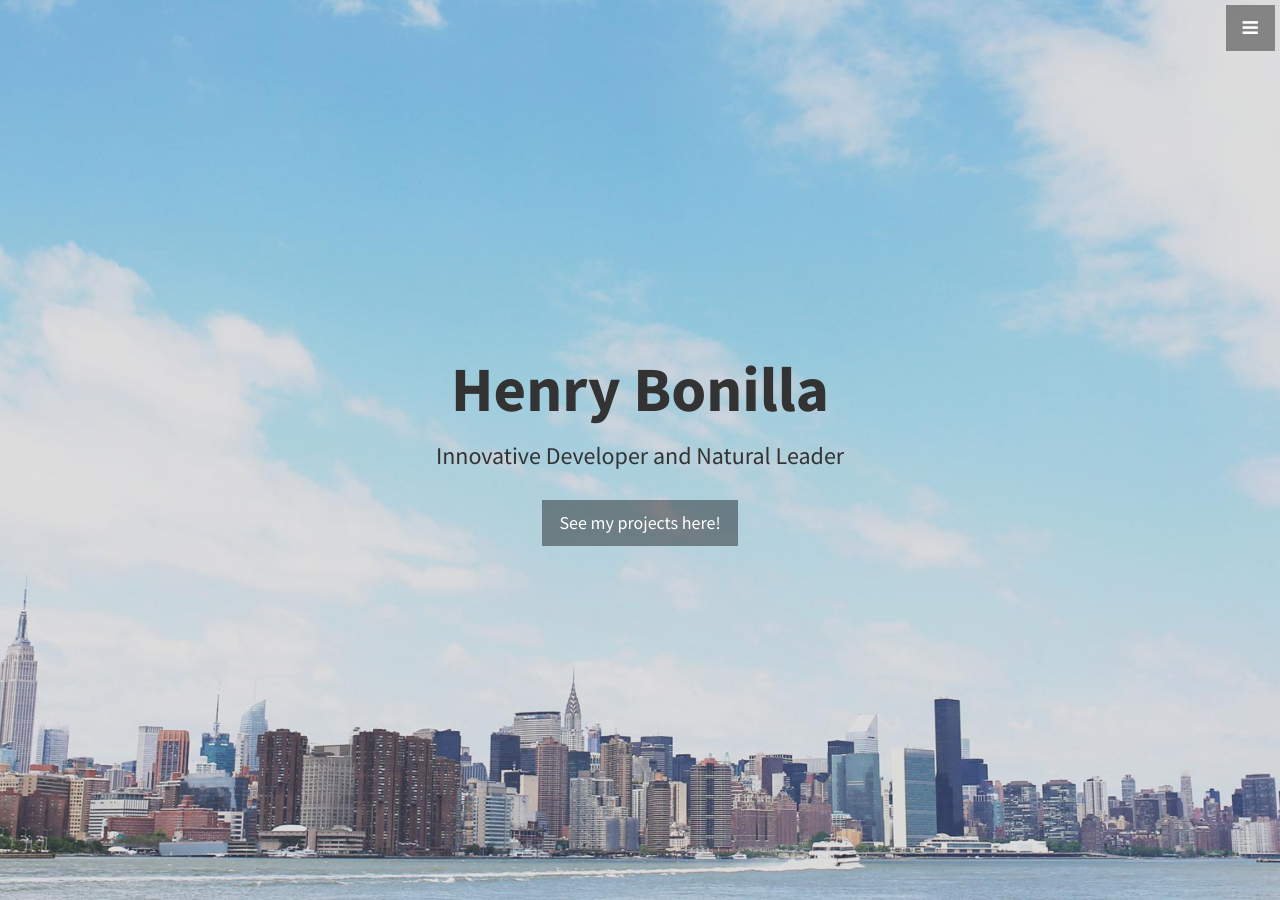
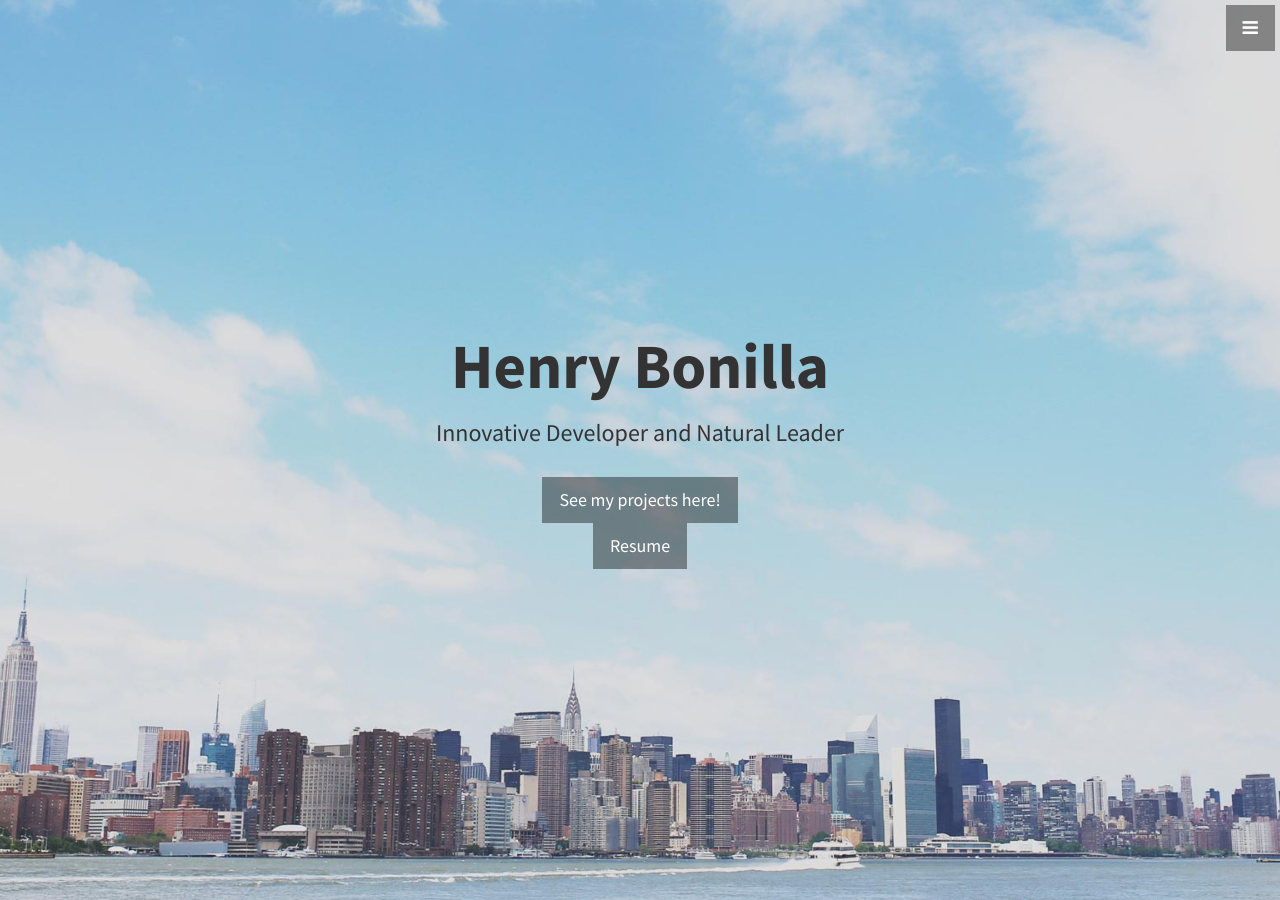
Before and after one commit to henryqbonilla/henryqbonilla.github.io, a Jekyll site: the page built from index.html, in a window 1280 px wide and 900 px high. Built offline with Jekyll 4.4.1, drawn with Linux system fonts in a browser that asks for light colours.

Commit message:
Update header.html

```diff
--- a/_includes/header.html
+++ b/_includes/header.html
@@ -4,5 +4,7 @@
     <h3>Innovative Developer and Natural Leader</h3>
     <br>
     <a href="#about" class="btn btn-dark btn-lg">See my projects here!</a>
+    <br>
+    <a href="https://github.com/henryqbonilla/henryqbonilla.github.io/raw/20c2b679bc12f41c6a3d0c3ed320305deac17eed/Henry_Bonilla_Resume_2023.pdf" class="btn btn-dark btn-lg">Resume</a>
   </div>
 </header>
```
